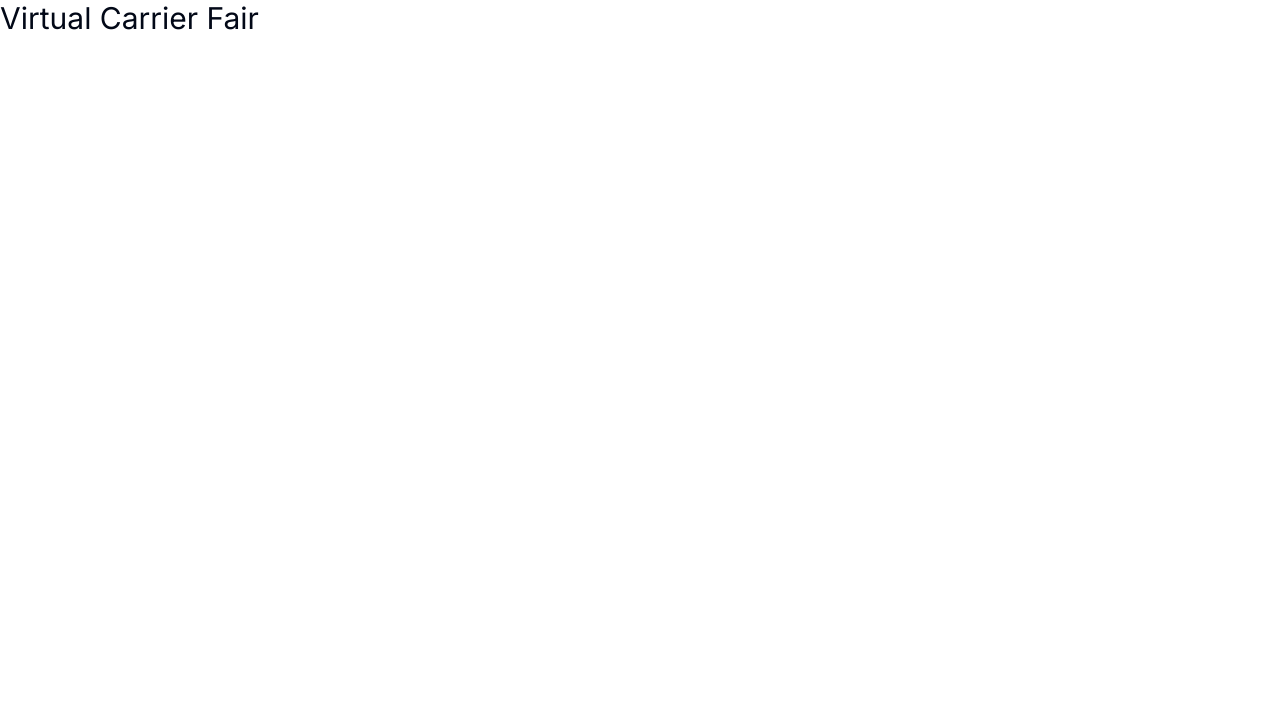
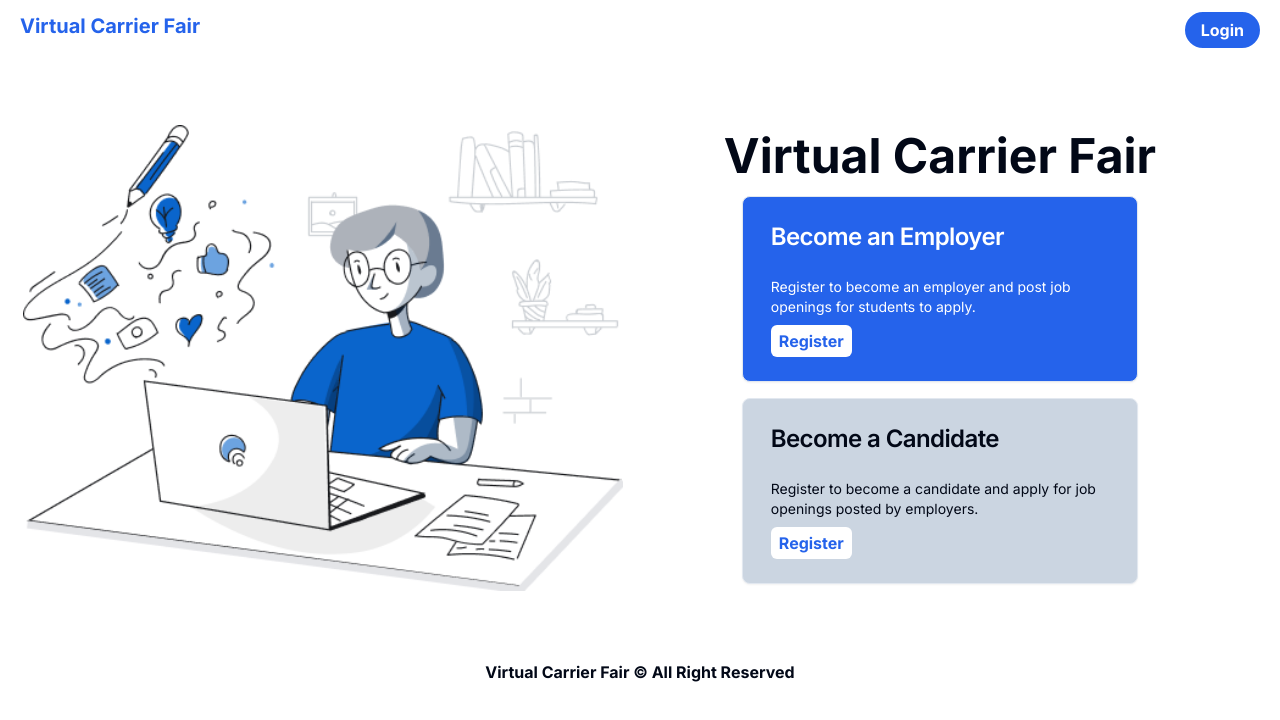
Before and after one commit to SVGamage/virtual-carrier-fair, a Next.js app: page / in a window 1280 px wide. Shown: the top 720 px of the page. Built offline with nearby package versions, Linux system fonts and the light colour scheme.

Commit message:
implemented the landing page

```diff
--- a/package.json
+++ b/package.json
@@ -16,6 +16,7 @@
     "next": "14.2.4",
     "react": "^18",
     "react-dom": "^18",
+    "react-resizable-panels": "^2.0.19",
     "tailwind-merge": "^2.3.0",
     "tailwindcss-animate": "^1.0.7"
   },
@@ -26,6 +27,8 @@
     "eslint": "^8",
     "eslint-config-next": "14.2.4",
     "postcss": "^8",
+    "prettier": "^3.3.2",
+    "prettier-plugin-tailwindcss": "^0.6.5",
     "prisma": "^5.16.0",
     "tailwindcss": "^3.4.1",
     "typescript": "^5"
--- a/src/app/layout.tsx
+++ b/src/app/layout.tsx
@@ -1,6 +1,9 @@
 import type { Metadata } from "next";
 import { Inter } from "next/font/google";
 import "./globals.css";
+import Header from "@/components/Header";
+import Footer from "@/components/Footer";
+import React from "react";
 
 const inter = Inter({ subsets: ["latin"] });
 
@@ -16,7 +19,13 @@ export default function RootLayout({
 }>) {
   return (
     <html lang="en">
-      <body className={inter.className}>{children}</body>
+      <body className={inter.className}>
+        <main className="flex flex-col gap-5 md:gap-14 min-w-full min-h-screen">
+          <Header />
+          {children}
+          <Footer />
+        </main>
+      </body>
     </html>
   );
 }
--- a/src/app/page.tsx
+++ b/src/app/page.tsx
@@ -1,3 +1,43 @@
+import Link from "next/link";
+import Header from "@/components/Header";
+import Image from "next/image";
+import landing_image from "../../public/landing-image.png";
+import LandingCard from "@/components/LandingCard";
+import Footer from "@/components/Footer";
+
 export default function Home() {
-  return <h1 className="text-3xl">Virtual Carrier Fair</h1>;
+  return (
+    <div className="grid grid-rows-1 grid-cols-1 w-full gap-5 md:gap-10 ">
+      <div className="flex flex-col md:flex-row justify-center items-center w-full">
+        <div className="flex flex-col  justify-center items-center">
+          <Image
+            className="w-[300px] md:w-[400px] lg:w-[500px] xl:w-[600px] h-auto"
+            src={landing_image}
+            alt="landing_image"
+            width={400}
+            height={400}
+          />
+        </div>
+        <div className="flex flex-col  gap-4">
+          <h1 className="flex justify-center items-center text-2xl md:text-4xl lg:text-5xl font-bold w-full mt-5">
+            Virtual Carrier Fair
+          </h1>
+          <LandingCard
+            cardClasses="bg-blue-600 w-full md:w-2/3 text-white"
+            divClasses="flex justify-center  items-center mx-5"
+            title="Become an Employer"
+            description="Register to become an employer and post job openings for students to apply."
+            buttonLink="/"
+          />
+          <LandingCard
+            cardClasses="bg-slate-300  w-full md:w-2/3"
+            divClasses="flex justify-center items-center mb-5 mx-5"
+            title="Become a Candidate"
+            description="Register to become a candidate and apply for job openings posted by employers."
+            buttonLink="/"
+          />
+        </div>
+      </div>
+    </div>
+  );
 }
--- /dev/null
+++ b/src/components/Footer.tsx
@@ -0,0 +1,9 @@
+import React from "react";
+
+export default function Footer() {
+  return (
+    <footer className="flex justify-center items-center w-full font-bold">
+      <h1>Virtual Carrier Fair &copy; All Right Reserved</h1>
+    </footer>
+  );
+}
--- /dev/null
+++ b/src/components/Header.tsx
@@ -0,0 +1,20 @@
+import React from "react";
+import Link from "next/link";
+
+function Header() {
+  return (
+    <header className="flex justify-between py-3 px-5 h-14">
+      <h1 className="font-bold text-blue-600 text-xl">Virtual Carrier Fair</h1>
+      <nav className="flex gap-2">
+        <Link
+          className="bg-blue-600 py-4 px-3.5 flex justify-center items-center text-white font-bold border-solid border-2 border-blue-600 rounded-3xl"
+          href={"/login"}
+        >
+          Login
+        </Link>
+      </nav>
+    </header>
+  );
+}
+
+export default Header;
--- /dev/null
+++ b/src/components/LandingCard.tsx
@@ -0,0 +1,45 @@
+import React from "react";
+import {
+  Card,
+  CardContent,
+  CardDescription,
+  CardFooter,
+  CardHeader,
+  CardTitle,
+} from "@/components/ui/card";
+import Link from "next/link";
+type CardProps = {
+  divClasses: string;
+  cardClasses: string;
+  title: string;
+  description: string;
+  buttonLink: string;
+};
+export default function LandingCard({
+  cardClasses,
+  divClasses,
+  title,
+  description,
+  buttonLink,
+}: CardProps) {
+  return (
+    <div className={divClasses}>
+      <Card className={cardClasses}>
+        <CardContent>
+          <CardHeader className="px-1">
+            <CardTitle className="text-xl md:text-2xl">{title}</CardTitle>
+          </CardHeader>
+          <p className="px-1 text-sm md:text-md mb-2">{description}</p>
+          <CardFooter className="p-0 px-1">
+            <Link
+              className="bg-white rounded-md py-1 px-2 text-blue-600 font-bold"
+              href={buttonLink}
+            >
+              Register
+            </Link>
+          </CardFooter>
+        </CardContent>
+      </Card>
+    </div>
+  );
+}
--- /dev/null
+++ b/src/components/ui/card.tsx
@@ -0,0 +1,79 @@
+import * as React from "react"
+
+import { cn } from "@/lib/utils"
+
+const Card = React.forwardRef<
+  HTMLDivElement,
+  React.HTMLAttributes<HTMLDivElement>
+>(({ className, ...props }, ref) => (
+  <div
+    ref={ref}
+    className={cn(
+      "rounded-lg border bg-card text-card-foreground shadow-sm",
+      className
+    )}
+    {...props}
+  />
+))
+Card.displayName = "Card"
+
+const CardHeader = React.forwardRef<
+  HTMLDivElement,
+  React.HTMLAttributes<HTMLDivElement>
+>(({ className, ...props }, ref) => (
+  <div
+    ref={ref}
+    className={cn("flex flex-col space-y-1.5 p-6", className)}
+    {...props}
+  />
+))
+CardHeader.displayName = "CardHeader"
+
+const CardTitle = React.forwardRef<
+  HTMLParagraphElement,
+  React.HTMLAttributes<HTMLHeadingElement>
+>(({ className, ...props }, ref) => (
+  <h3
+    ref={ref}
+    className={cn(
+      "text-2xl font-semibold leading-none tracking-tight",
+      className
+    )}
+    {...props}
+  />
+))
+CardTitle.displayName = "CardTitle"
+
+const CardDescription = React.forwardRef<
+  HTMLParagraphElement,
+  React.HTMLAttributes<HTMLParagraphElement>
+>(({ className, ...props }, ref) => (
+  <p
+    ref={ref}
+    className={cn("text-sm text-muted-foreground", className)}
+    {...props}
+  />
+))
+CardDescription.displayName = "CardDescription"
+
+const CardContent = React.forwardRef<
+  HTMLDivElement,
+  React.HTMLAttributes<HTMLDivElement>
+>(({ className, ...props }, ref) => (
+  <div ref={ref} className={cn("p-6 pt-0", className)} {...props} />
+))
+CardContent.displayName = "CardContent"
+
+const CardFooter = React.forwardRef<
+  HTMLDivElement,
+  React.HTMLAttributes<HTMLDivElement>
+>(({ className, ...props }, ref) => (
+  <div
+    ref={ref}
+    className={cn("flex items-center p-6 pt-0", className)}
+    {...props}
+  />
+))
+CardFooter.displayName = "CardFooter"
+
+export { Card, CardHeader, CardFooter, CardTitle, CardDescription, CardContent }
```
Also changed, not shown: public/landing-image.png (added), 1 other file (tests, documents, lock files or other folders).
